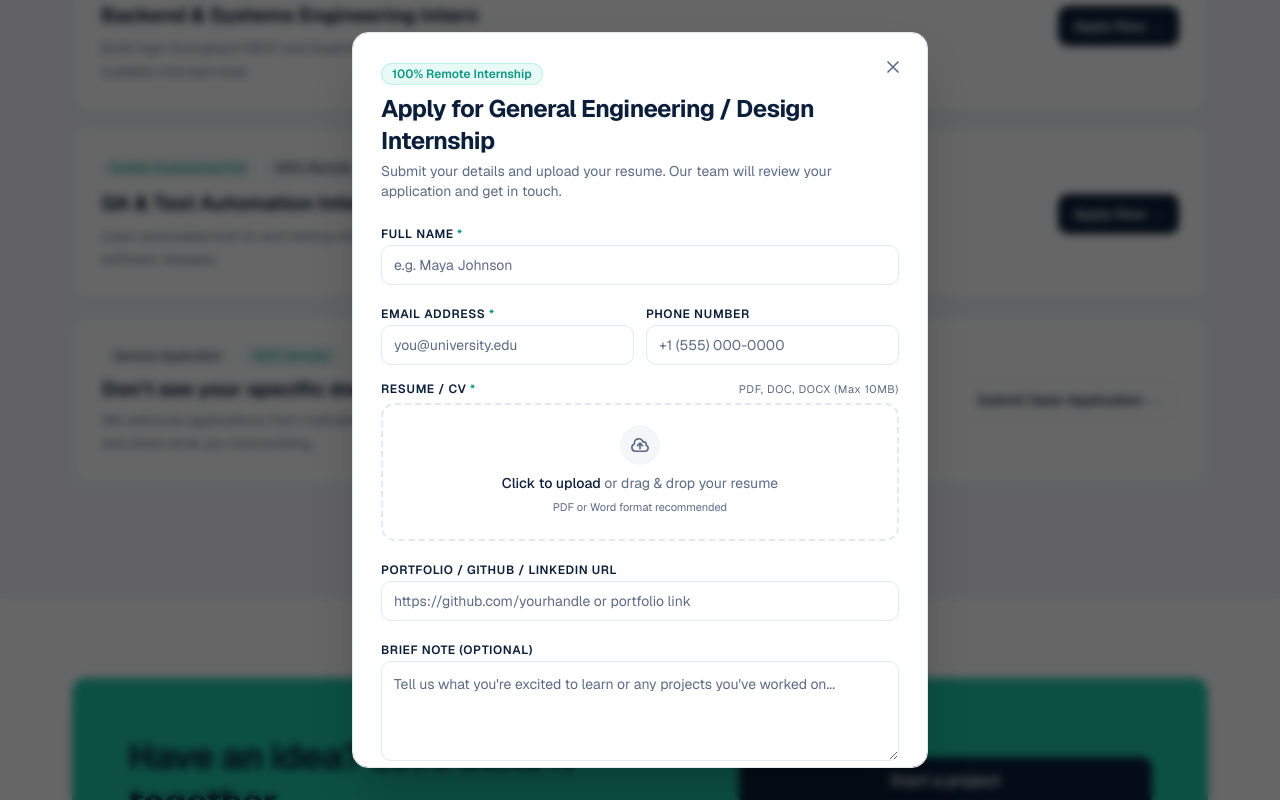
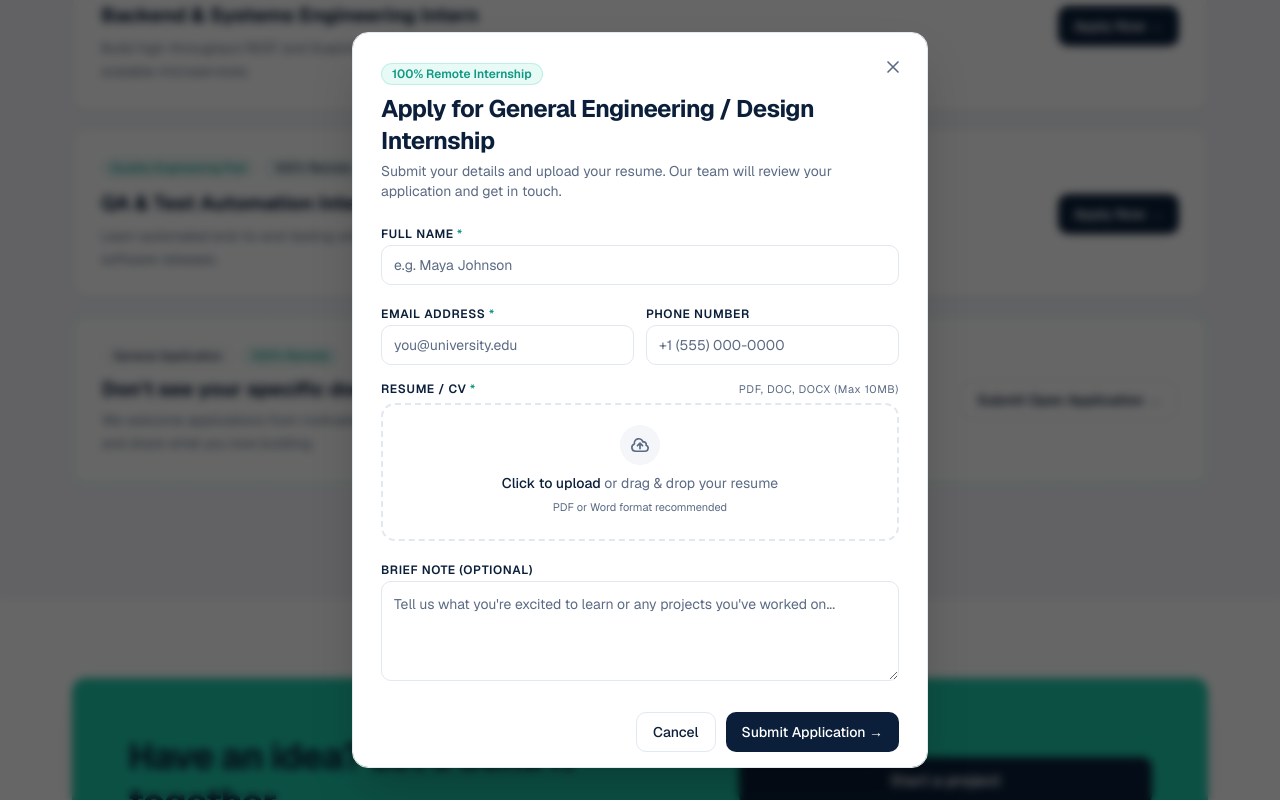
Before and after one commit to Abdullah-Developer68/logix, a Next.js app: page /internships in a window 1280 px wide. Both pictures are taken after a click on the button "Submit Open Application →". Shown: the part 2394-3194 px from the top of the page. Built offline with nearby package versions, Linux system fonts and the light colour scheme.

Commit message:
feat: remove portfolio/github/linkedin field from internship apply modal

```diff
--- a/src/app/api/apply/route.ts
+++ b/src/app/api/apply/route.ts
@@ -9,7 +9,6 @@ export async function POST(request: NextRequest) {
     const email = formData.get("email")?.toString().trim();
     const phone = formData.get("phone")?.toString().trim() || "Not provided";
     const role = formData.get("role")?.toString().trim() || "General Internship";
-    const portfolio = formData.get("portfolio")?.toString().trim() || "Not provided";
     const note = formData.get("note")?.toString().trim() || "None";
     const resumeFile = formData.get("resume") as File | null;
 
@@ -62,7 +61,6 @@ export async function POST(request: NextRequest) {
     console.log(`Applicant Name: ${name}`);
     console.log(`Applicant Email: ${email}`);
     console.log(`Phone: ${phone}`);
-    console.log(`Portfolio/GitHub: ${portfolio}`);
     console.log(`Resume: ${resumeFileName} (${Math.round(resumeFile.size / 1024)} KB, ${resumeMimeType})`);
     console.log(`Note: ${note}`);
     console.log(`Notification Target: ${recipientEmail}`);
@@ -90,7 +88,6 @@ Role: ${role}
 Name: ${name}
 Email: ${email}
 Phone: ${phone}
-Portfolio / Links: ${portfolio}
 Note / Message:
 ${note}
 
@@ -119,10 +116,6 @@ Resume attached: ${resumeFileName}
                 <tr>
                   <td style="padding: 8px 0; color: #64748b; font-weight: 600;">Phone:</td>
                   <td style="padding: 8px 0; color: #0f172a;">${phone}</td>
-                </tr>
-                <tr>
-                  <td style="padding: 8px 0; color: #64748b; font-weight: 600;">Portfolio / Link:</td>
-                  <td style="padding: 8px 0;"><a href="${portfolio}" target="_blank" style="color: #0e9983; text-decoration: none;">${portfolio}</a></td>
                 </tr>
               </table>
               <div style="margin-top: 20px; padding: 16px; background-color: #f8fafc; border-radius: 6px; border: 1px solid #e2e8f0;">
--- a/src/components/internships/apply-modal.tsx
+++ b/src/components/internships/apply-modal.tsx
@@ -23,7 +23,6 @@ export function ApplyModal({ isOpen, onClose, role }: ApplyModalProps) {
   const [name, setName] = useState("");
   const [email, setEmail] = useState("");
   const [phone, setPhone] = useState("");
-  const [portfolio, setPortfolio] = useState("");
   const [note, setNote] = useState("");
   const [resumeFile, setResumeFile] = useState<File | null>(null);
   const [isDragging, setIsDragging] = useState(false);
@@ -64,7 +63,6 @@ export function ApplyModal({ isOpen, onClose, role }: ApplyModalProps) {
         setName("");
         setEmail("");
         setPhone("");
-        setPortfolio("");
         setNote("");
         setResumeFile(null);
         setError(null);
@@ -140,7 +138,6 @@ export function ApplyModal({ isOpen, onClose, role }: ApplyModalProps) {
       formData.append("name", name.trim());
       formData.append("email", email.trim());
       formData.append("phone", phone.trim());
-      formData.append("portfolio", portfolio.trim());
       formData.append("note", note.trim());
       formData.append("role", role?.title || "General Internship Application");
       formData.append("resume", resumeFile);
@@ -382,21 +379,6 @@ export function ApplyModal({ isOpen, onClose, role }: ApplyModalProps) {
                 )}
               </div>
 
-              {/* Portfolio / GitHub / LinkedIn */}
-              <div className="space-y-1">
-                <label htmlFor="student-portfolio" className="text-xs font-semibold uppercase tracking-wider text-primary">
-                  Portfolio / GitHub / LinkedIn URL
-                </label>
-                <Input
-                  id="student-portfolio"
-                  type="url"
-                  placeholder="https://github.com/yourhandle or portfolio link"
-                  value={portfolio}
-                  onChange={(e) => setPortfolio(e.target.value)}
-                  disabled={loading}
-                />
-              </div>
-
               {/* Note / Message */}
               <div className="space-y-1">
                 <label htmlFor="student-note" className="text-xs font-semibold uppercase tracking-wider text-primary">
```
